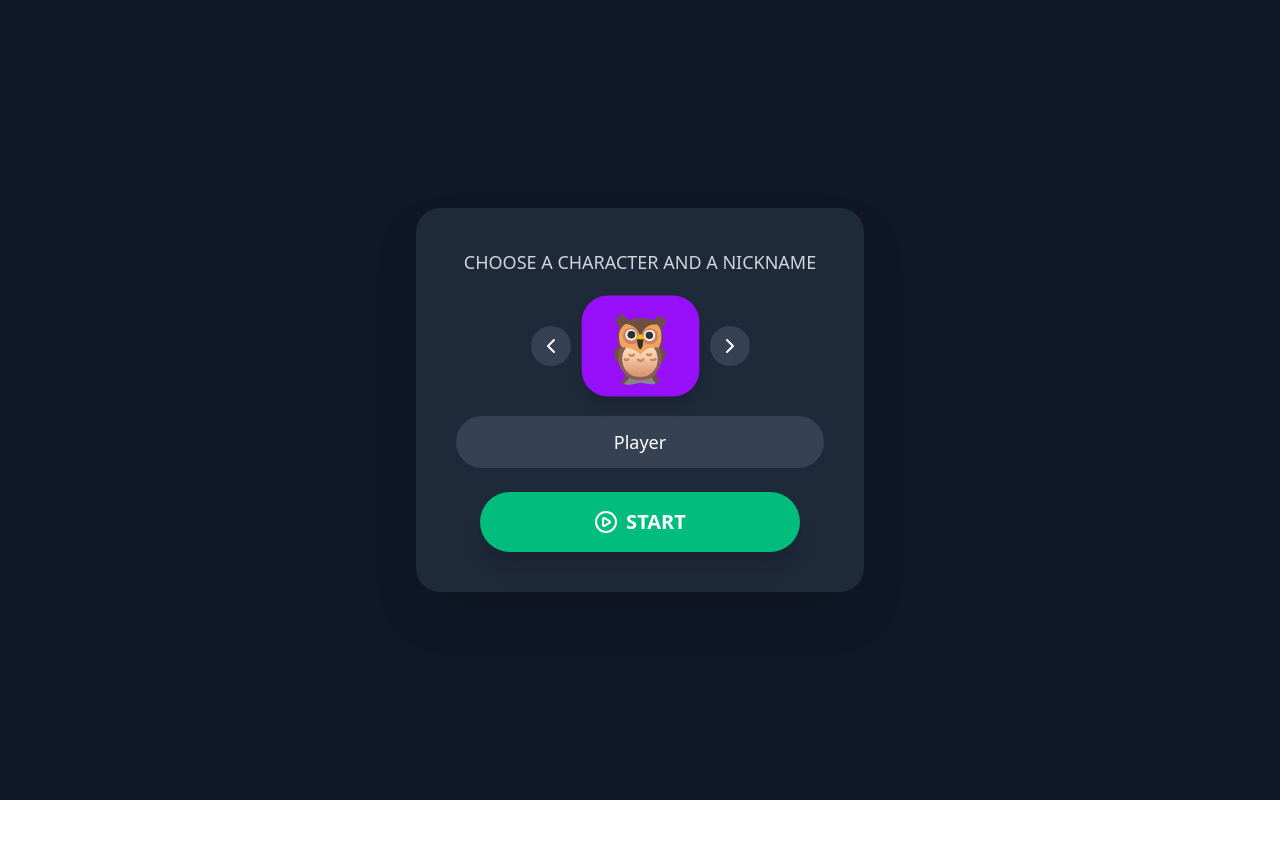
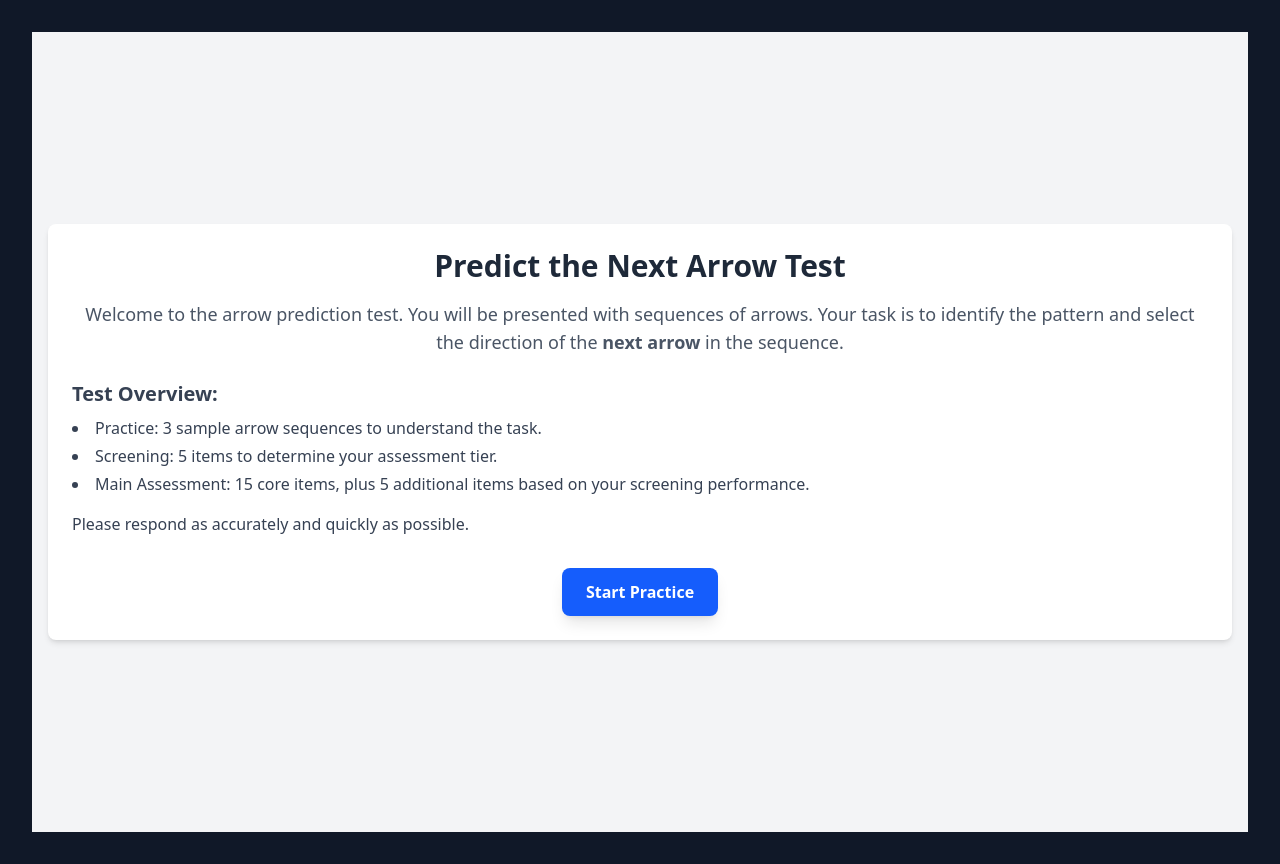
Before and after one commit to guptabinit/cognitivegames-9-13, a React (Vite) app: page /game2 in a window 1280 px wide. Before the commit the page ends 800 px from the top, so only its background shows below. Built offline with nearby package versions, Linux system fonts and the light colour scheme.

Commit message:
Made changes to game2 /game2

```diff
--- a/package.json
+++ b/package.json
@@ -16,6 +16,7 @@
     "prop-types": "^15.8.1",
     "react": "^19.1.0",
     "react-dom": "^19.1.0",
+    "react-router-dom": "^7.7.1",
     "tailwindcss": "^4.1.11"
   },
   "devDependencies": {
--- a/src/App.jsx
+++ b/src/App.jsx
@@ -1,31 +1,60 @@
-import { useState } from 'react';
+import { useState, useEffect } from 'react';
+import { BrowserRouter as Router, Routes, Route, useNavigate, useLocation } from 'react-router-dom';
 import HomePage from './pages/HomePage';
 import Game1 from './pages/Game1';
+import ArrowGame from './components/ArrowGame/ArrowGame';
 
-// Main App component that handles the page state
-export default function App() {
+// Wrapper component to handle the game state and routing
+function GameWrapper() {
   const [isGameStarted, setIsGameStarted] = useState(false);
   const [playerData, setPlayerData] = useState(null);
+  const navigate = useNavigate();
+  const location = useLocation();
 
   // This function will be called when the game starts from HomePage
   const handleStartGame = (nickname, avatar) => {
     setPlayerData({ nickname, avatar });
     setIsGameStarted(true);
+    navigate('/game1');
   };
 
   // This function will be called when returning to home from Game1
   const handleReturnHome = () => {
     setIsGameStarted(false);
+    navigate('/');
   };
 
-  // Conditionally render either the home page or the game page
+  // Handle direct navigation to /game1
+  useEffect(() => {
+    if (location.pathname === '/game1' && !isGameStarted) {
+      // Set default player data for testing
+      setPlayerData({ nickname: 'Test Player', avatar: { emoji: '👤', color: 'bg-blue-500' } });
+      setIsGameStarted(true);
+    }
+  }, [location.pathname, isGameStarted]);
+
   return (
     <div className="min-h-screen bg-gray-900 text-white font-sans p-4 sm:p-8 flex items-center justify-center">
-      {isGameStarted ? (
-        <Game1 player={playerData} onGoBack={handleReturnHome} />
-      ) : (
-        <HomePage onStartGame={handleStartGame} />
-      )}
+      <Routes>
+        <Route path="/" element={
+          <HomePage onStartGame={handleStartGame} />
+        } />
+        <Route path="/game1" element={
+          <Game1 player={playerData} onGoBack={handleReturnHome} />
+        } />
+        <Route path="/game2" element={
+          <ArrowGame onComplete={handleReturnHome} />
+        } />
+      </Routes>
     </div>
   );
 }
+
+// Main App component that wraps everything with Router
+export default function App() {
+  return (
+    <Router>
+      <GameWrapper />
+    </Router>
+  );
+}
--- a/src/pages/HomePage.jsx
+++ b/src/pages/HomePage.jsx
@@ -2,7 +2,8 @@ import { useState } from 'react';
 import { PlayCircle, ChevronLeft, ChevronRight } from 'lucide-react';
 
 export default function HomePage({ onStartGame }) {
-  const [nickname, setNickname] = useState('Player');
+  const [selectedTab, setSelectedTab] = useState('anonymous');
+  const [nickname, setNickname] = useState('CoolNickname');
   const [currentAvatar, setCurrentAvatar] = useState(0);
 
   const avatars = [
@@ -21,7 +22,31 @@ export default function HomePage({ onStartGame }) {
   };
 
   return (
-    <div className="bg-gray-800 p-6 sm:p-10 rounded-3xl shadow-2xl w-full max-w-md">
+    <div className="bg-gray-800 p-6 sm:p-10 rounded-3xl shadow-2xl max-w-4xl w-full">
+      <Header />
+
+      <div className="grid grid-cols-1 md:grid-cols-3 gap-6">
+        <div className="md:col-span-2">
+          <div className="flex justify-center mb-6">
+            <button
+              onClick={() => setSelectedTab('anonymous')}
+              className={`flex-1 px-4 py-2 text-center rounded-l-full font-semibold transition-colors duration-300 ${
+                selectedTab === 'anonymous' ? 'bg-indigo-600 text-white' : 'bg-gray-700 text-gray-300 hover:bg-gray-600'
+              }`}
+            >
+              <span className="flex items-center justify-center"><User className="mr-2 h-4 w-4" /> ANONYMOUS</span>
+            </button>
+            <button
+              onClick={() => setSelectedTab('authenticated')}
+              className={`flex-1 px-4 py-2 text-center rounded-r-full font-semibold transition-colors duration-300 ${
+                selectedTab === 'authenticated' ? 'bg-indigo-600 text-white' : 'bg-gray-700 text-gray-300 hover:bg-gray-600'
+              }`}
+            >
+              <span className="flex items-center justify-center"><Users className="mr-2 h-4 w-4" /> AUTHENTICATED</span>
+            </button>
+          </div>
+
+          {selectedTab === 'anonymous' && (
             <div className="flex flex-col items-center justify-center space-y-6">
               <p className="text-gray-300 text-lg">CHOOSE A CHARACTER AND A NICKNAME</p>
               <div className="flex items-center space-x-4">
@@ -45,17 +70,22 @@ export default function HomePage({ onStartGame }) {
                 type="text"
                 value={nickname}
                 onChange={(e) => setNickname(e.target.value)}
-          className="bg-gray-700 text-white text-center text-lg rounded-full px-6 py-3 w-full focus:outline-none focus:ring-2 focus:ring-indigo-500 transition-all duration-300"
+                className="bg-gray-700 text-white text-center text-lg rounded-full px-6 py-3 w-full max-w-sm focus:outline-none focus:ring-2 focus:ring-indigo-500 transition-all duration-300"
                 placeholder="Enter your nickname"
               />
               <button
-          onClick={() => onStartGame(nickname, avatars[currentAvatar])}
-          className="flex items-center justify-center px-8 py-4 bg-emerald-500 hover:bg-emerald-600 text-white rounded-full text-xl font-bold shadow-xl transition-all duration-300 transform hover:scale-105 w-full max-w-xs"
-          disabled={!nickname.trim()}
+                onClick={onStartGame}
+                className="flex items-center justify-center px-8 py-4 bg-emerald-500 hover:bg-emerald-600 text-white rounded-full text-xl font-bold shadow-xl transition-all duration-300 transform hover:scale-105"
               >
                 <PlayCircle className="mr-2 h-6 w-6" /> START
               </button>
             </div>
+          )}
+        </div>
+        <HowToPlay />
+      </div>
+
+      <Footer />
     </div>
   );
 }
```
Also changed, not shown: 1 other file (tests, documents, lock files or other folders). Lines whose indentation alone changed are shown as unchanged.
